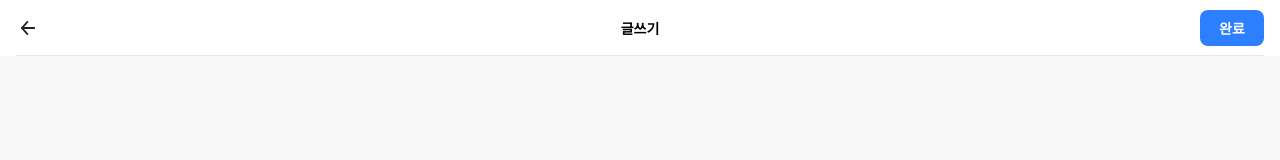
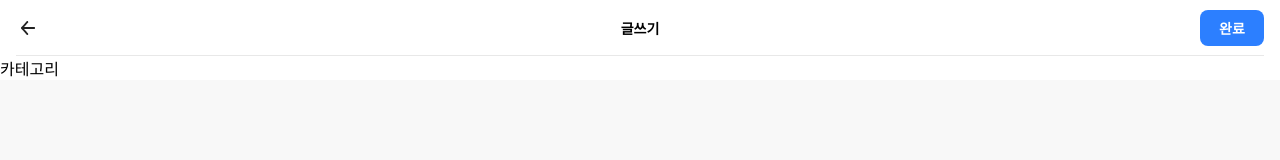
Before and after one commit to peppermintc/community-mobile, a React (Create React App) app: page /community/post/new in a window 1280 px wide. Shown: the top 160 px of the page. Built offline with nearby package versions, Linux system fonts and the light colour scheme; data requests are answered from the project's data file.

Commit message:
글쓰기 폼 컴포넌트 생성

```diff
--- /dev/null
+++ b/src/components/WriteForm.tsx
@@ -0,0 +1,39 @@
+import { FormEvent, useEffect, useLayoutEffect, useState } from "react";
+import { Post } from "../interfaces";
+
+const WriteForm = () => {
+  const [form, setForm] = useState<Post>();
+
+  // 초기 폼 데이터 설정
+  useLayoutEffect(() => {
+    const initialForm = {
+      categoryPk: 1000,
+      categoryName: "",
+      pk: 1000,
+      title: "title",
+      content: "content",
+      viewCount: 1000,
+      likeCount: 1000,
+      commentCount: 1000,
+      imageUrl: null,
+      writtenAt: "",
+      writerNickName: "",
+      writerProfileUrl: "",
+    };
+    setForm(initialForm);
+  }, []);
+
+  useEffect(() => console.log({ form }), [form]);
+
+  const onFormSubmit = (e: FormEvent) => {
+    e.preventDefault();
+  };
+
+  return (
+    <form onSubmit={onFormSubmit}>
+      <div>카테고리</div>
+    </form>
+  );
+};
+
+export default WriteForm;
--- a/src/pages/WritePage.tsx
+++ b/src/pages/WritePage.tsx
@@ -1,4 +1,5 @@
 import styled from "styled-components";
+import WriteForm from "../components/WriteForm";
 import WritePageHeader from "../components/WritePageHeader";
 
 const Page = styled.div`
@@ -13,6 +14,7 @@ const WritePage = () => {
   return (
     <Page>
       <WritePageHeader />
+      <WriteForm />
     </Page>
   );
 };
```
